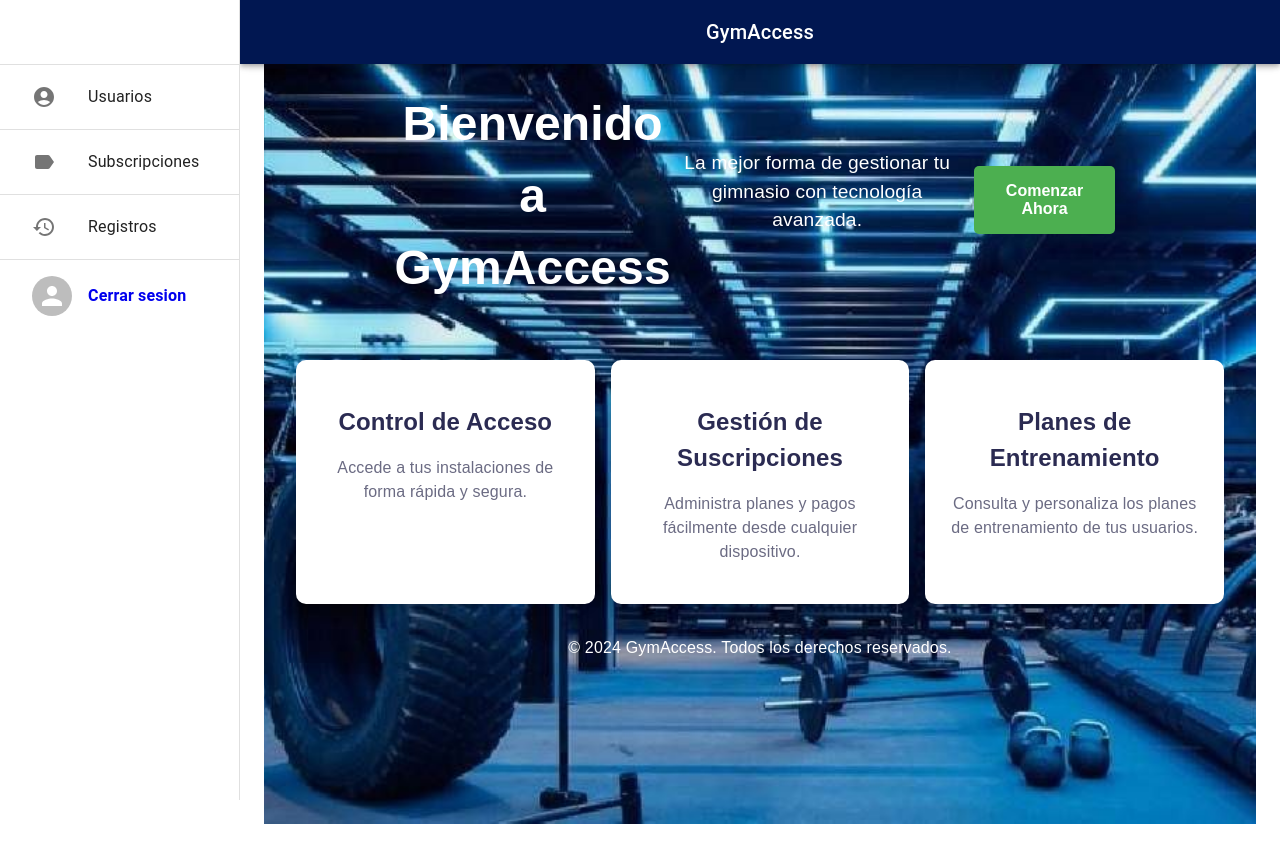
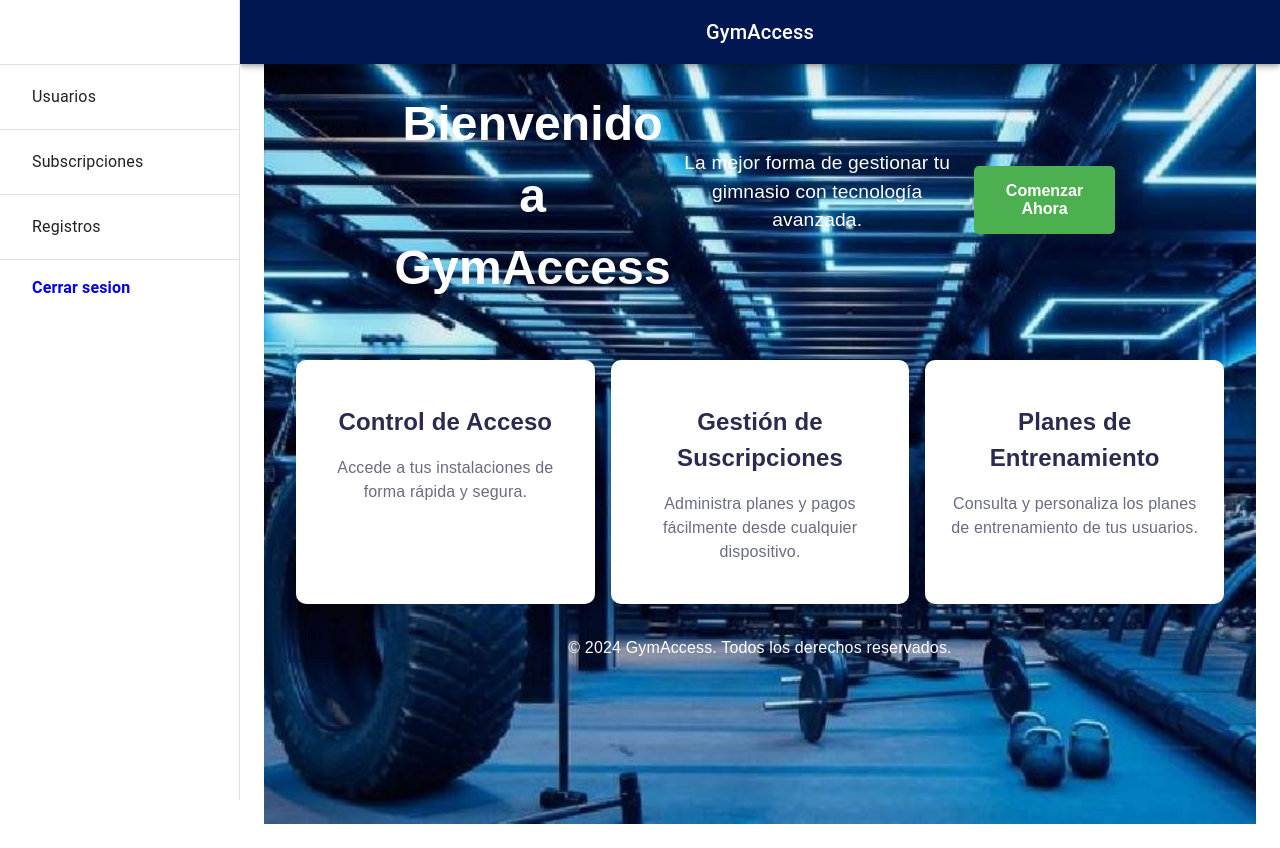
Before and after one commit to AngelEd25/GymAccessPWA, a React (Vite) app: page /other in a window 1280 px wide. Built offline with nearby package versions, Linux system fonts and the light colour scheme.

Commit message:
Cambio de dashboard sin iconos

```diff
--- a/src/Layout/AdminLayout.jsx
+++ b/src/Layout/AdminLayout.jsx
@@ -60,9 +60,9 @@ export default function PermanentDrawerLeft(props) {
         <List>
             <ListItem key={"Usuarios"} disablePadding>
               <ListItemButton>
-                <ListItemIcon>
+                {/* <ListItemIcon>
                   <AccountCircleIcon />
-                </ListItemIcon>
+                </ListItemIcon> */}
                 <ListItemText primary={"Usuarios"}/>
               </ListItemButton>
             </ListItem>
@@ -71,9 +71,9 @@ export default function PermanentDrawerLeft(props) {
         <List>
             <ListItem key={"Subscripciones"} disablePadding>
               <ListItemButton>
-                <ListItemIcon>
+                {/* <ListItemIcon>
                   <LabelIcon />
-                </ListItemIcon>
+                </ListItemIcon> */}
                 <ListItemText  primary={"Subscripciones"}/>
               </ListItemButton>
             </ListItem>
@@ -82,9 +82,9 @@ export default function PermanentDrawerLeft(props) {
         <List>
             <ListItem key={"Registros"} disablePadding>
               <ListItemButton>
-                <ListItemIcon>
+                {/* <ListItemIcon>
                   <HistoryIcon />
-                </ListItemIcon>
+                </ListItemIcon> */}
                 <ListItemText  primary={"Registros"}/>
               </ListItemButton>
             </ListItem>
@@ -94,9 +94,9 @@ export default function PermanentDrawerLeft(props) {
             <ListItem key={"Cerrar Sesion"} disablePadding>
               <ListItemButton >
 
-                <ListItemIcon>
+                {/* <ListItemIcon>
                   <Avatar />
-                </ListItemIcon>
+                </ListItemIcon> */}
                 <Link type="button" to="/home">Cerrar sesion</Link>
               </ListItemButton>
             </ListItem>
```
Also changed, not shown: 2 other files (tests, documents, lock files or other folders).
